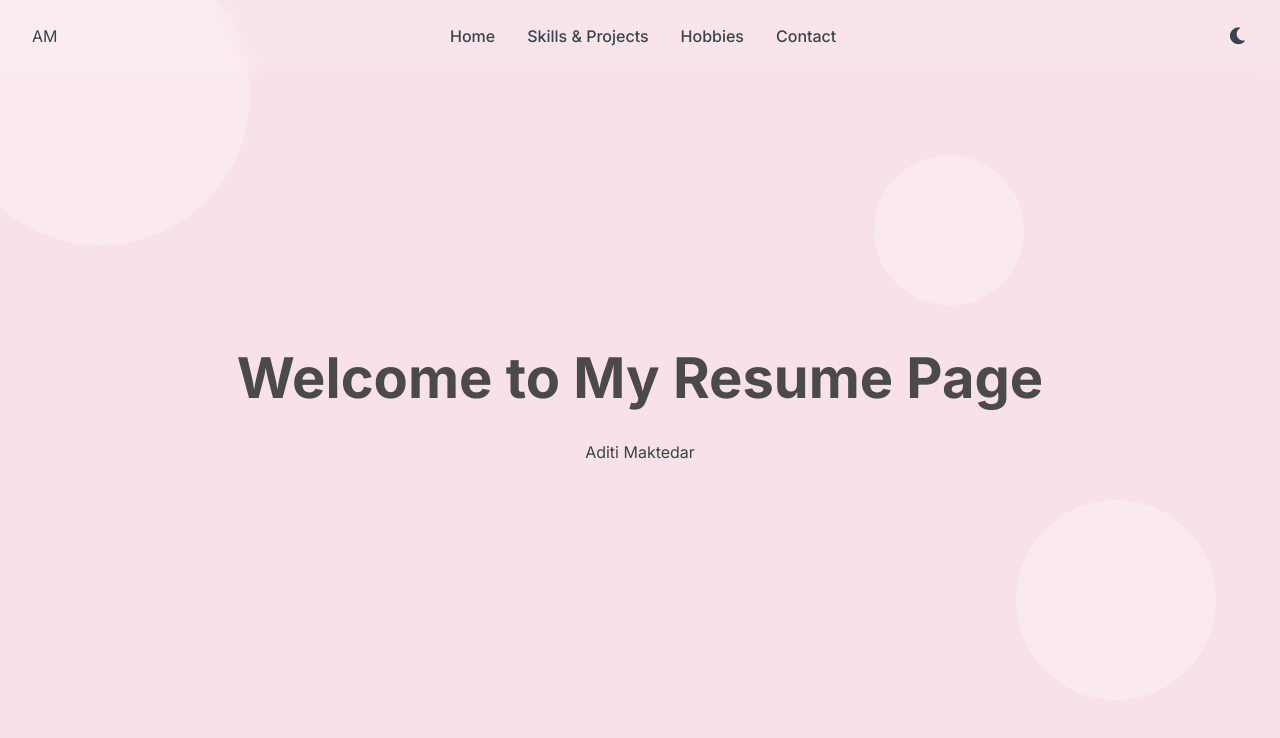
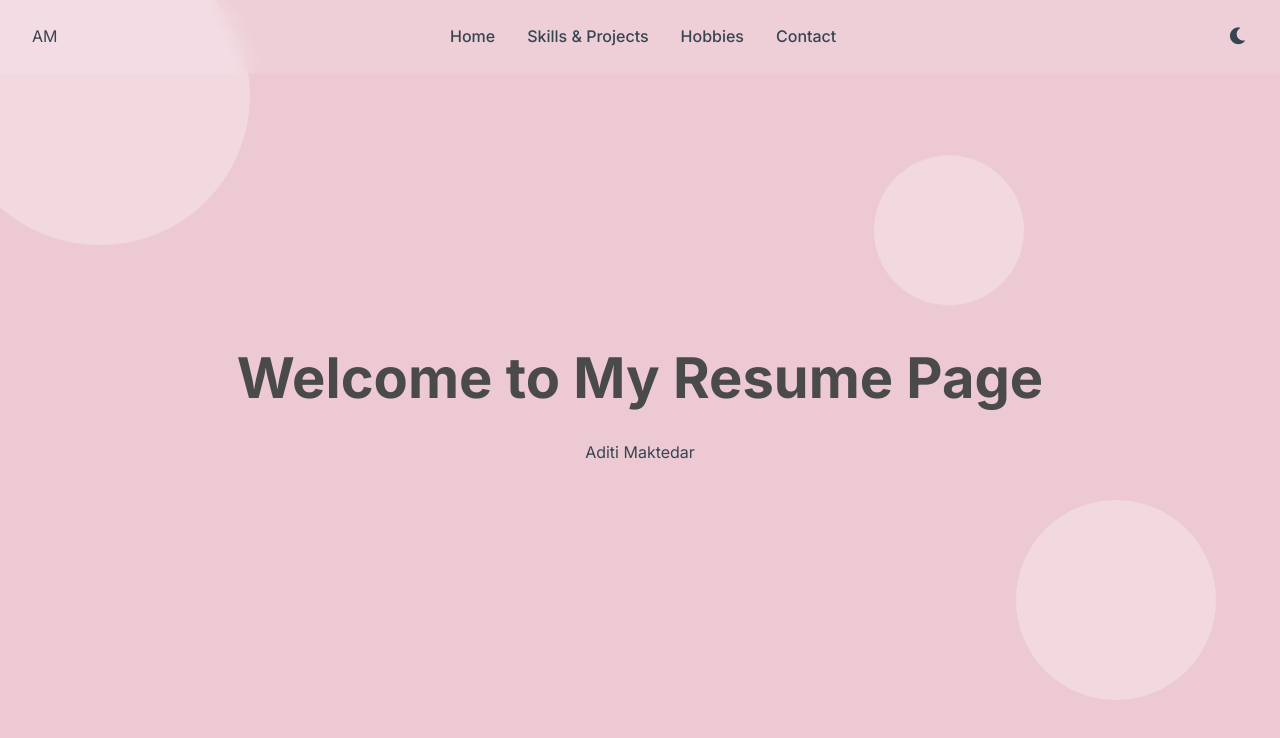
Before and after one commit to aditimaktedar/resume_website, a plain HTML site: page index.html in a window 1280 px wide. Drawn offline with Linux system fonts and the light colour scheme.

Commit message:
enhance css

```diff
--- a/styles.css
+++ b/styles.css
@@ -1,6 +1,6 @@
 :root {
     /* Color Palette */
-    --color-bg-light: #F9F7F2;
+    --color-bg-light: #ecc9d3;
     /* Cream/Off-white */
     --color-bg-dark: #2C2C2C;
     /* Soft Charcoal */
@@ -8,13 +8,13 @@
     /* Charcoal */
     --color-text-dark: #E6DCC3;
     /* Sand */
-    --color-accent-pink: #F8E1E7;
+    --color-accent-pink: #ecc9d3;
     /* Baby Pink */
     --color-accent-mocha: #967969;
     /* Mocha */
     --color-accent-greige: #B0B0A9;
     /* Greige */
-    --color-card-light: #FFFFFF;
+    --color-card-light: hsl(0, 22%, 70%);
     --color-card-dark: #3A3A3A;
     --shadow-light: 0 4px 20px rgba(0, 0, 0, 0.05);
     --shadow-dark: 0 4px 20px rgba(0, 0, 0, 0.3);
```
